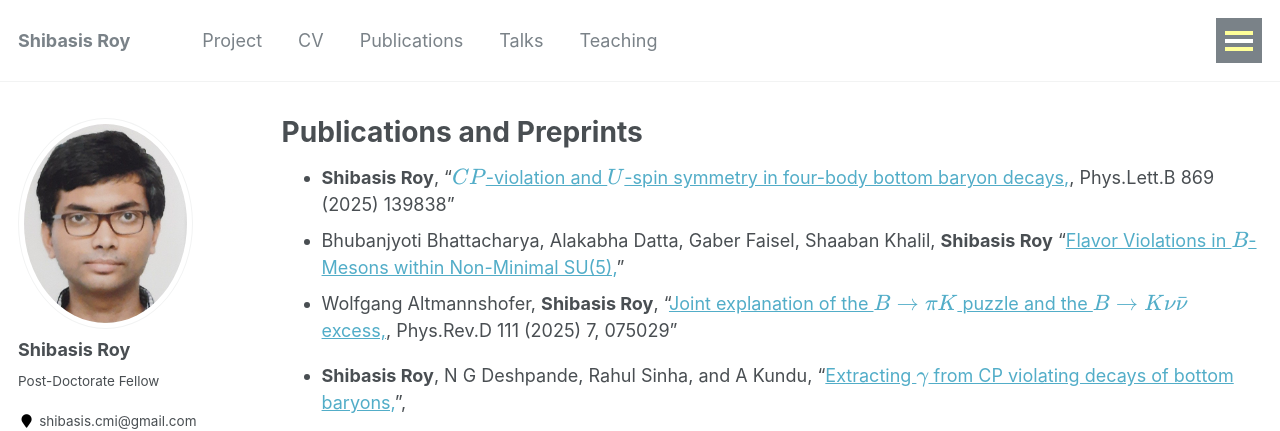
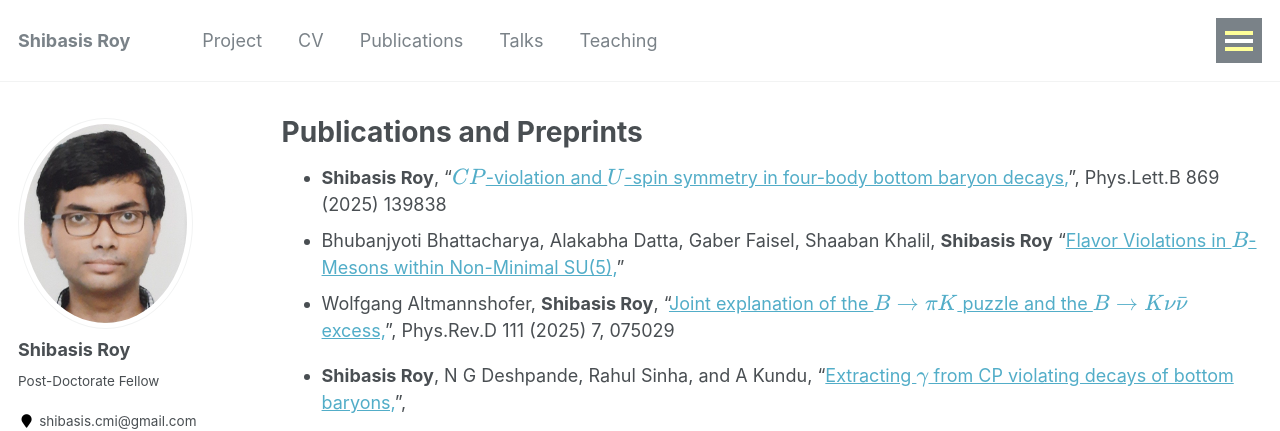
Before and after one commit to shibasisr/shibasisr.github.io, a Jekyll site: the page built from _pages/publications.md, in a window 1280 px wide and 1251 px high. Shown: the top 431 px of the window. Built offline with Jekyll 4.4.1, drawn with Linux system fonts in a browser that asks for light colours; some web fonts are replaced; a script bundle is joined from its source files by our own code; library files that are not in the unit come from our copies; formulas are drawn with MathJax 3.

Commit message:
Update publications.md

```diff
--- a/_pages/publications.md
+++ b/_pages/publications.md
@@ -10,9 +10,9 @@ author_profile: true
 {% endif %}
 
 {% include base_path %}
-- **Shibasis Roy**, "[$CP$-violation and $U$-spin symmetry in four-body bottom baryon decays,](https://doi.org/10.1016/j.physletb.2025.139838){:target="_blank"}, Phys.Lett.B 869 (2025) 139838"
+- **Shibasis Roy**, "[$CP$-violation and $U$-spin symmetry in four-body bottom baryon decays,](https://doi.org/10.1016/j.physletb.2025.139838){:target="_blank"}", Phys.Lett.B 869 (2025) 139838
 - Bhubanjyoti Bhattacharya, Alakabha Datta, Gaber Faisel, Shaaban Khalil, **Shibasis Roy** "[Flavor Violations in $B$-Mesons within Non-Minimal SU(5),](https://arxiv.org/abs/2412.16115){:target="_blank"}"
-- Wolfgang Altmannshofer, **Shibasis Roy**, "[Joint explanation of the $B\to \pi K$ puzzle and the $B \to K\nu \bar{\nu}$ excess,](https://doi.org/10.1103/PhysRevD.111.075029){:target="_blank"}, Phys.Rev.D 111 (2025) 7, 075029"
+- Wolfgang Altmannshofer, **Shibasis Roy**, "[Joint explanation of the $B\to \pi K$ puzzle and the $B \to K\nu \bar{\nu}$ excess,](https://doi.org/10.1103/PhysRevD.111.075029){:target="_blank"}", Phys.Rev.D 111 (2025) 7, 075029
 - **Shibasis Roy**, N G Deshpande, Rahul Sinha, and A Kundu,
 "[Extracting $\gamma$ from CP violating decays of bottom baryons,](https://arxiv.org/abs/2303.02591){:target="_blank"}",
 
```
